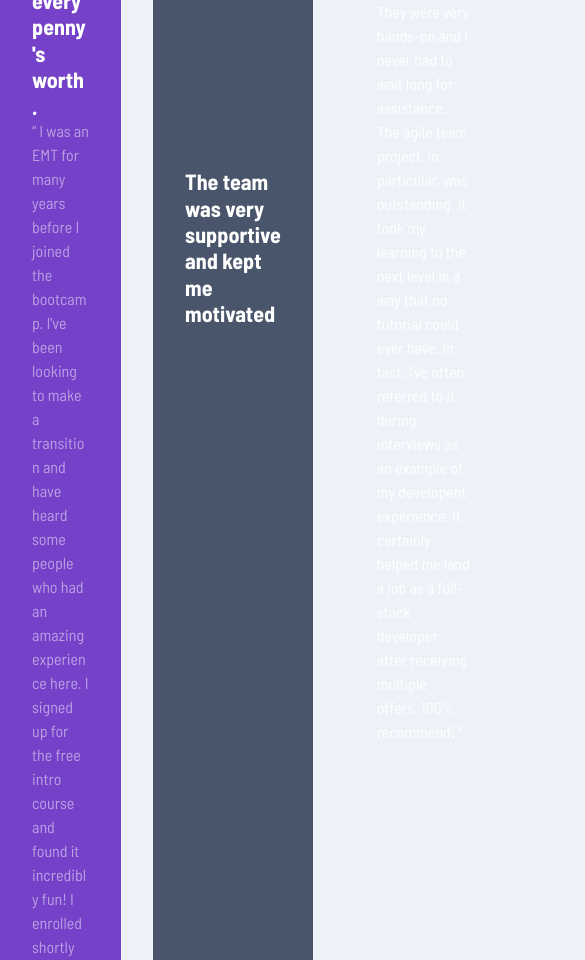
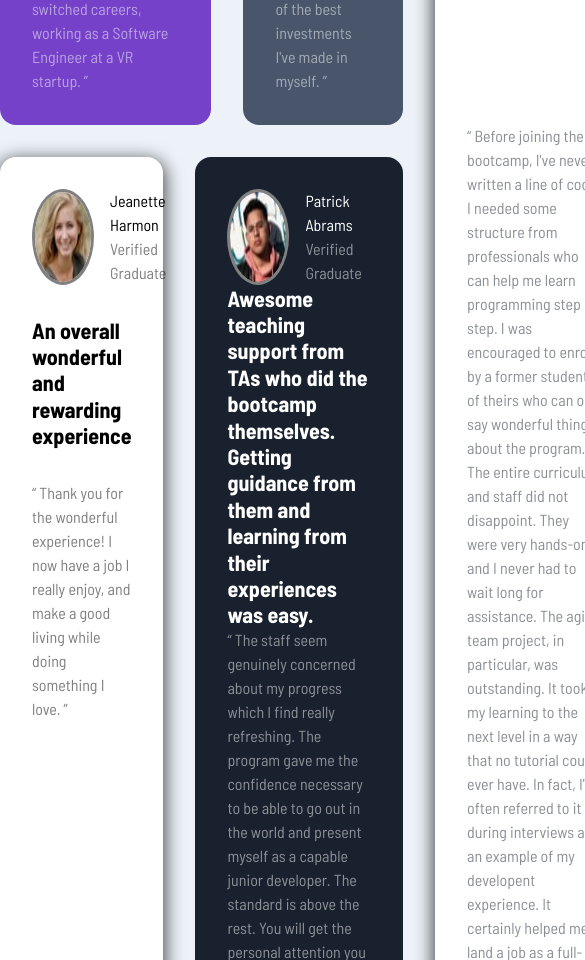
Before and after one commit to cerezoar/fem-testimonials-grid-section, a plain HTML site: page index.html in a window 390 px wide. Shown: the part 1040-2000 px from the top of the page, 585 px wide, since content can reach past the window. Drawn offline with Linux system fonts and the light colour scheme.

Commit message:
commit prior mobile view

```diff
--- a/index.html
+++ b/index.html
@@ -105,6 +105,9 @@
             100% recommend! ”</p>
     </div>
 </main>
+<footer>
+    <p>Coded by <a href="https://github.com/cerezoar">Aldrin C.</a></p>
+</footer>
 
 <body>
 
--- a/sass/style.scss
+++ b/sass/style.scss
@@ -7,8 +7,8 @@ body {
 }
 
 main {
-    max-width: 1300px;
-    min-height: 550px;
+    max-width: 1250px;
+    min-height: 650px;
     margin:160px auto;
     display: grid;
     grid-template-columns: repeat(4, 1fr);
@@ -27,6 +27,9 @@ main {
         display: flex;
         flex-direction: column;
         justify-content: space-between;
+        background-image: url(/images/bg-pattern-quotation.svg);
+        background-repeat: no-repeat;
+        background-position: 80% 0%;
 
         .profile {
             display: flex;
@@ -89,12 +92,14 @@ main {
         grid-row-start: 1;
         grid-row-end:3;
         padding: 2rem;
-    }
 
-    .item:nth-child(4) {
-        grid-column: 2 / 4;
-        background-color: $very-dark-blackish-blue;
-        padding: 2rem;
+        display: flex;
+        flex-direction: column;
+        justify-content: space-between;
+        color: $very-dark-blackish-blue;
+        background-color: white;
+        gap: 2rem;
+        box-shadow: 0px 5px 17px 3px rgba(0, 0, 0, 0.66);
 
         .profile {
                 display: flex;
@@ -121,4 +126,77 @@ main {
             }
     }
 
+    .item:nth-child(4) {
+        grid-column: 2 / 4;
+        background-color: $very-dark-blackish-blue;
+        padding: 2rem;
+        display: flex;
+        flex-direction: column;
+        justify-content: space-between;
+
+        .profile {
+                display: flex;
+
+                .profile-name .verified {
+                    opacity: 0.5;
+                }
+            }
+
+            p.testimonial {
+                font-size: 22px;
+                font-weight: bold;
+                line-height: 1.2;
+            }
+
+            p.gratitude {
+                opacity: 0.5;
+            }
+
+            img {
+                border-radius: 50%;
+                margin-right: 1rem;
+                border: 3px solid gray;
+            }
+    }
+
+        .item:nth-child(3) {
+            background-color: white;
+            padding: 2rem;
+            display: flex;
+            flex-direction: column;
+            justify-content: start;
+            gap: 2rem;
+            color: black;
+            box-shadow: 0px 5px 17px 3px rgba(0, 0, 0, 0.66);
+
+            .profile {
+                display: flex;
+
+                .profile-name .verified {
+                    opacity: 0.5;
+                }
+            }
+
+            p.testimonial {
+                font-size: 22px;
+                font-weight: bold;
+                line-height: 1.2;
+            }
+
+            p.gratitude {
+                opacity: 0.5;
+            }
+
+            img {
+                border-radius: 50%;
+                margin-right: 1rem;
+                border: 3px solid gray;
+            }
+        }
 }
+
+footer {
+    text-align: center;
+}
+
+@import '_mobile';
```
Also changed, not shown: sass/_mobile.scss (+8 -0 lines), css/style.css, 1 other file.
